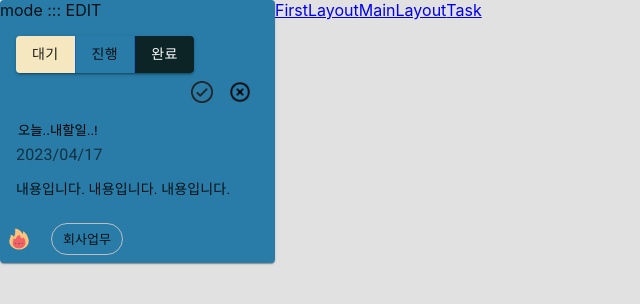
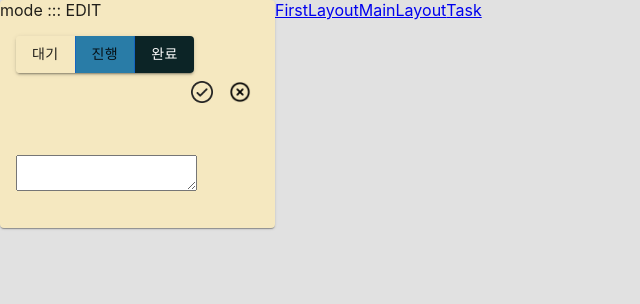
Before and after one commit to DreamSlave/todo-list, a React (Create React App) app: page /task in a window 1280 px wide. Both pictures are taken after a click on the button 202 px from the left and 91 px from the top of the page. Shown: the top 304 px of the page, without its empty margins (0-640 px from the left). Built offline with nearby package versions, Linux system fonts and the light colour scheme.

Commit message:
change - Task 1. title, contents state update 구현중 2. taskInfoProps defaultValue 수정

```diff
--- a/src/views/Task.js
+++ b/src/views/Task.js
@@ -81,24 +81,35 @@ function BasicCard({ modeProps, taskInfoProps }) {
     setMode(mode === 'VIEW' ? 'EDIT' : 'VIEW')
   }
 
+  // 진행상태 삭제 함수
   const deleteTask = function(e) {
     let params = {
       parent : {
         database_id: `${ApiConfig.mainDataBaseId}`
       },
-      /* properties : {
-        title: {
-          select: {
-            name: e.target.textContent,
-          }
-        },
-      } */
     }
     ApiUtil.delete(`${ApiConfig.notionDomain}/v1/blocks/${task.taskId}`, params).then(res => {
       // TODO: parent component에 noti 해줘야 함
       alert('삭제되었습니다.')
     })
   }
+
+  const changeTask = function(e, taskField) {
+    // console.log(`changeTask ::: ${e.target}`)
+    // console.log(`changeTask ::: ${taskField}`)
+
+    // let getFieldName = new Function('return `${taskField}`')
+    let getFieldName = new Function('taskField', 'return `${taskField}`');
+    let field = getFieldName(taskField)
+
+    console.log(`changeTask ::: ${getFieldName(taskField)}`)
+
+    setTask({ ...task, field: e.target.value })
+  }
+
+  /* const changeContents = function(e) {
+    setTask({ ...task, contents: e.target.value })
+  } */
 
   return (
     <Card sx={{ minWidth: 275, backgroundColor: (task.status === '대기' ? '#F5E8C0' : task.status === '진행' ? '#297CA7' : task.status === '완료' ? '#0C2426' : '#FFFFFF') }}>
@@ -164,14 +175,17 @@ function BasicCard({ modeProps, taskInfoProps }) {
           {/* be{bull}nev{bull}o{bull}lent */}
           {mode === 'VIEW' ?
               task.title :
-              <input type="text" value={task.title} />
+              <input type="text" value={task.title} onChange={(e) => changeTask(e, 'title')} />
           }
         </Typography>
         <Typography sx={{ mb: 1.5 }} color="text.secondary">
           {task.registDt}
         </Typography>
         <Typography variant="body2">
-          {task.contents}
+          {mode === 'VIEW' ?
+              task.contents :
+              <textarea defaultValue={task.contents} onChange={(e) => changeTask(e, 'contents')} />
+          }
           <br />
         </Typography>
       </CardContent>
@@ -197,14 +211,13 @@ BasicCard.propTypes = {
 BasicCard.defaultProps = {
   modeProps: 'VIEW',
   taskInfoProps: {
-    taskId: '68193e914edb4453ae238d4693fa5c4b',
-    // taskId: 'fde598874e434fb79e3750bf6ee16519',
-    status: '진행',
-    title: '오늘..내할일..!',
-    registDt: '2023/04/17',
-    contents: '내용입니다. 내용입니다. 내용입니다.',
-    category: '회사업무',
-    importYn: 'Y',
+    taskId: '',
+    status: '대기',
+    title: '',
+    registDt: '',
+    contents: '',
+    category: '',
+    importYn: 'N',
   }
 }
 
```
